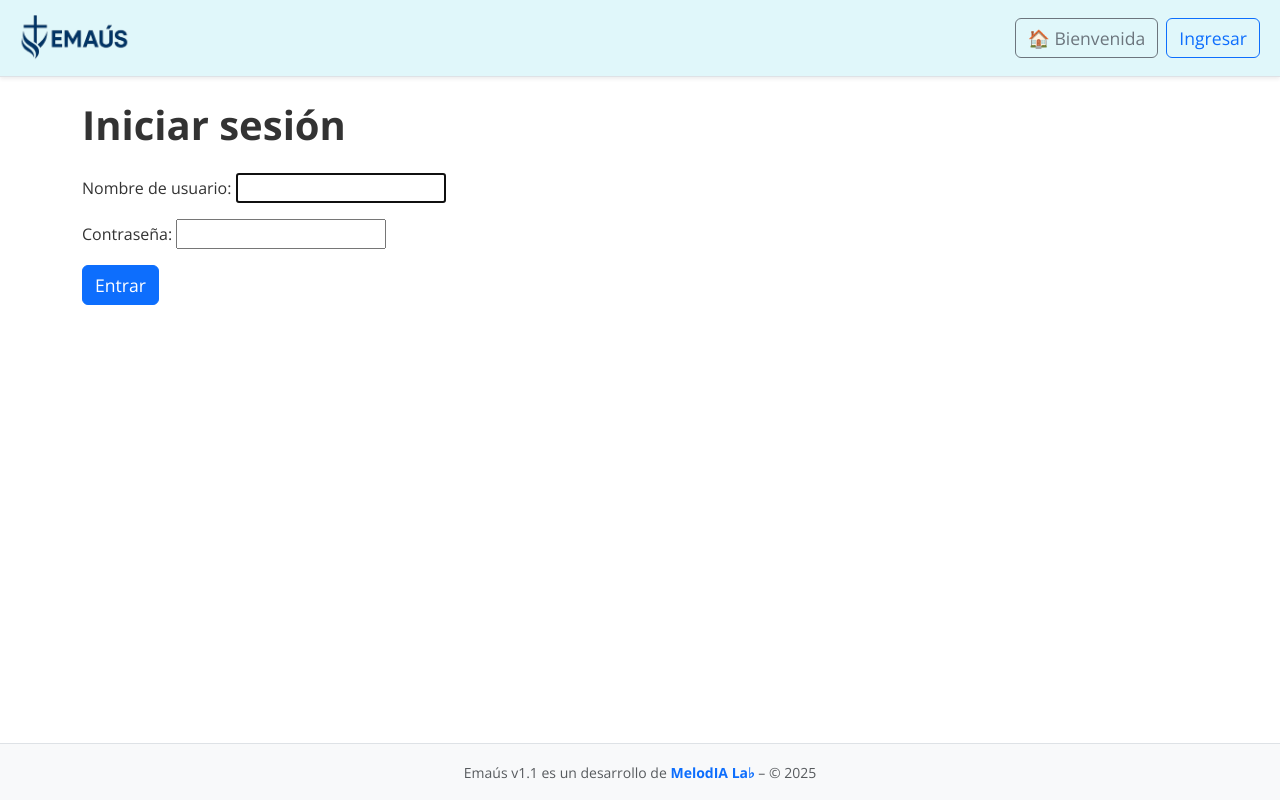
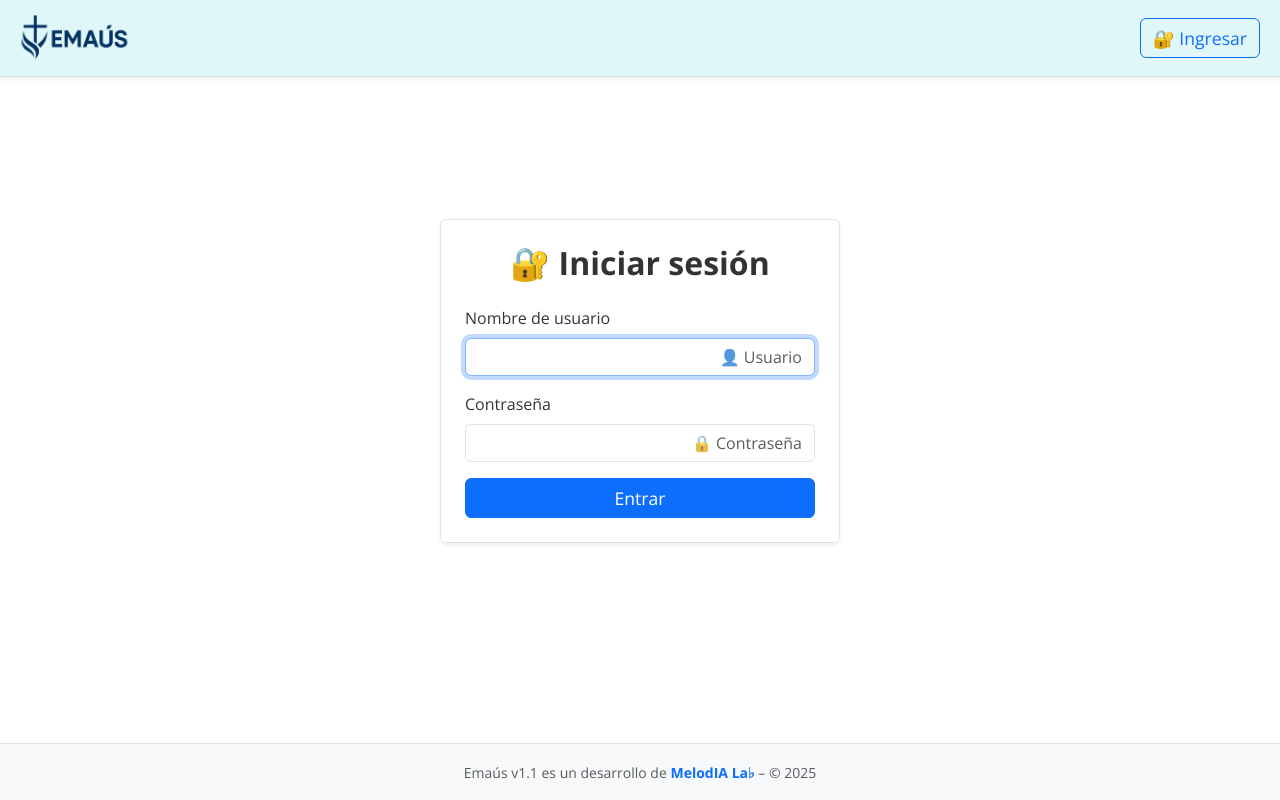
Before and after one commit to jfcosm/emaus, a Django app: page /login/ in a window 1280 px wide. Run offline with Django 5.2, Linux system fonts and the light colour scheme; some libraries are stand-ins or nearby versions.

Commit message:
login mejorado. Aviso de registro no disponible aún. Mejoras generales en la navbar

```diff
--- /dev/null
+++ b/emaus/forms.py
@@ -0,0 +1,14 @@
+from django import forms
+from django.contrib.auth.forms import AuthenticationForm
+
+class CustomLoginForm(AuthenticationForm):
+    def __init__(self, *args, **kwargs):
+        super().__init__(*args, **kwargs)
+        self.fields['username'].widget.attrs.update({
+            'class': 'form-control text-end',
+            'placeholder': '👤 Usuario'
+        })
+        self.fields['password'].widget.attrs.update({
+            'class': 'form-control text-end',
+            'placeholder': '🔒 Contraseña'
+        })
--- a/emaus/settings.py
+++ b/emaus/settings.py
@@ -135,8 +135,8 @@ STATICFILES_DIRS = [
 MEDIA_URL = "media/"
 MEDIA_ROOT = BASE_DIR / "media"
 
-LOGIN_REDIRECT_URL = "home"
-LOGOUT_REDIRECT_URL = "login"
+LOGIN_REDIRECT_URL = "landing"
+LOGOUT_REDIRECT_URL = "landing"
 LOGIN_URL = "login"
 
 # Default primary key field type
--- a/emaus/urls.py
+++ b/emaus/urls.py
@@ -3,10 +3,14 @@ from django.urls import path, include
 from django.contrib.auth import views as auth_views
 from .views import landing_root_view, landing_always_view, home
 from . import views
+from .views import registro_provisional, presentacion_emaus
+from django.urls import path
+from .views import CustomLoginView
+
+
 
 urlpatterns = [
     path('admin/', admin.site.urls),
-    path('login/', auth_views.LoginView.as_view(template_name='registration/login.html'), name='login'),
     path('logout/', auth_views.LogoutView.as_view(), name='logout'),
     path('documentos/', include('documentos.urls')),
     path('sacramentos/', include('sacramentos.urls')),
@@ -15,11 +19,12 @@ urlpatterns = [
     path('bienvenida/', landing_always_view, name='landing'),       # Siempre muestra landing
     path('', landing_root_view, name='root_landing'),               # Solo muestra landing si NO estás logueado
     path('inicio/', home, name='home'),                             # Dashboard
-    path('registro/', views.mi_vista_registro, name='registro'),
     path('redirigir/sacramentos/', views.sacramentos_redirect, name='sacramentos_redirect'),
     path('redirigir/documentos/', views.documentos_redirect, name='documentos_redirect'),
     path('redirigir/agenda/', views.agenda_redirect, name='agenda_redirect'),
     path('presentacion/', views.presentacion_emaus, name='presentacion_emaus'),
     path('agenda/', include('agenda.urls')),
+    path('registro/', registro_provisional, name='registro'),
+    path('login/', CustomLoginView.as_view(), name='login'),
 
 ]
--- a/emaus/views.py
+++ b/emaus/views.py
@@ -17,8 +17,6 @@ def landing_root_view(request):
 def landing_always_view(request):
     return render(request, 'landing.html')  # No redirige nunca
 
-def mi_vista_registro(request):
-    return render(request, 'registro.html')
 
 
 from django.shortcuts import redirect, render
@@ -47,3 +45,16 @@ def agenda_redirect(request):
 
 def presentacion_emaus(request):
     return render(request, 'landing/presentacion_emaus.html')
+
+from django.shortcuts import render
+
+def registro_provisional(request):
+    return render(request, 'landing/registro_provisional.html')
+
+
+from django.contrib.auth.views import LoginView
+from .forms import CustomLoginForm
+
+class CustomLoginView(LoginView):
+    template_name = 'registration/login.html'
+    authentication_form = CustomLoginForm
--- a/static/css/styles.css
+++ b/static/css/styles.css
@@ -6,7 +6,11 @@ body {
     line-height: 1.6;
 }
 
-h1, h2, h3, h4, h5 {
+h1,
+h2,
+h3,
+h4,
+h5 {
     font-weight: 600;
     margin-bottom: 0.5rem;
 }
@@ -48,22 +52,30 @@ a {
 
 
 .card-button {
-  transition: all 0.3s ease;
-  border: 2px solid transparent;
-  border-radius: 12px;
+    transition: all 0.3s ease;
+    border: 2px solid transparent;
+    border-radius: 12px;
 }
 
 .card-button:hover {
-  transform: translateY(-3px);
-  box-shadow: 0 4px 12px rgba(0, 0, 0, 0.15);
+    transform: translateY(-3px);
+    box-shadow: 0 4px 12px rgba(0, 0, 0, 0.15);
 }
 
 /* Estilo específico para Documentos */
 .card-documentos:hover {
-  border-color: #5ba4c6; /* tono más oscuro del gradiente azul */
+    border-color: #5ba4c6;
+    /* tono más oscuro del gradiente azul */
 }
 
 /* Estilo específico para Sacramentos */
 .card-sacramentos:hover {
-  border-color: #88b993; /* tono más oscuro del gradiente verde */
+    border-color: #88b993;
+    /* tono más oscuro del gradiente verde */
 }
+
+
+.nav-hover:hover {
+    background-color: #b2ebf2;
+    transition: background-color 0.2s ease-in-out;
+}
--- a/templates/base.html
+++ b/templates/base.html
@@ -78,9 +78,6 @@
             border-radius: 8px;
             box-shadow: 0 2px 10px rgba(0, 0, 0, 0.05);
         }
-
-
-
     </style>
 
     {% block extra_head %}{% endblock %}
@@ -102,29 +99,36 @@
                 <span class="navbar-toggler-icon"></span>
             </button>
 
-            <!-- Contenedor colapsable del menú -->
             <div class="collapse navbar-collapse" id="navbarSupportedContent">
                 <ul class="navbar-nav ms-auto mb-2 mb-lg-0 d-flex align-items-lg-center">
-                    <li class="nav-item">
-                        <a class="btn btn-outline-secondary me-2" href="{% url 'landing' %}">🏠 Bienvenida</a>
-                    </li>
                     {% if user.is_authenticated %}
                     <li class="nav-item">
-                        <a class="btn btn-outline-secondary me-2" href="{% url 'document_list' %}">📄 Documentos</a>
+                        <a class="btn btn-outline-secondary me-2 nav-hover" href="{% url 'landing' %}">🛠️ Panel de
+                            usuario</a>
                     </li>
                     <li class="nav-item">
-                        <a class="btn btn-outline-secondary me-2" href="{% url 'sacramentos_home' %}">📜 Sacramentos</a>
-                    </li>
-                    <li class="nav-item">
-                        <a class="btn btn-outline-primary me-2" href="{% url 'logout' %}">Salir</a>
+                        <form action="{% url 'logout' %}" method="post" style="display: inline;">
+                            {% csrf_token %}
+                            <button type="submit" class="btn btn-outline-danger me-2 nav-hover rounded"
+                                style="border-width: 1px;">
+                                🚪 Cerrar sesión
+                            </button>
+                        </form>
                     </li>
                     {% else %}
                     <li class="nav-item">
-                        <a class="btn btn-outline-primary me-2" href="{% url 'login' %}">Ingresar</a>
+                        <a class="btn btn-outline-primary me-2 nav-hover rounded" style="border-width: 1px;"
+                            href="{% url 'login' %}">
+                            🔐 Ingresar
+                        </a>
+
                     </li>
                     {% endif %}
                 </ul>
             </div>
+
+
+
         </div>
     </nav>
 
--- a/templates/landing.html
+++ b/templates/landing.html
@@ -64,7 +64,7 @@
     </div>
 </section>
 
-<!-- Comparación -->
+<!-- Comparación
 <section class="container py-5">
     <div class="row">
         <div class="col-md-6 text-center">
@@ -91,6 +91,7 @@
         </div>
     </div>
 </section>
+-->
 
 <!-- Call to Action -->
 <section class="text-center py-5 bg-light">
--- a/templates/registration/login.html
+++ b/templates/registration/login.html
@@ -1,10 +1,23 @@
 {% extends 'base.html' %}
 {% block title %}Iniciar sesión{% endblock %}
+
 {% block content %}
-<h1 class="mb-4">Iniciar sesión</h1>
-<form method="post">
-  {% csrf_token %}
-  {{ form.as_p }}
-  <button type="submit" class="btn btn-primary">Entrar</button>
-</form>
+<div class="d-flex justify-content-center align-items-center" style="min-height: 70vh;">
+  <div class="border rounded p-4 shadow-sm" style="width: 100%; max-width: 400px;">
+    <h2 class="mb-4 text-center">🔐 Iniciar sesión</h2>
+    <form method="post">
+      {% csrf_token %}
+      {% for field in form %}
+        <div class="mb-3">
+          <label for="{{ field.id_for_label }}" class="form-label">{{ field.label }}</label>
+          {{ field }}
+          {% if field.errors %}
+            <div class="text-danger small">{{ field.errors }}</div>
+          {% endif %}
+        </div>
+      {% endfor %}
+      <button type="submit" class="btn btn-primary w-100">Entrar</button>
+    </form>
+  </div>
+</div>
 {% endblock %}
```
Also changed, not shown: templates/landing/registro_provisional.html (added, +10 -0 lines), db.sqlite3, 2 other files.
